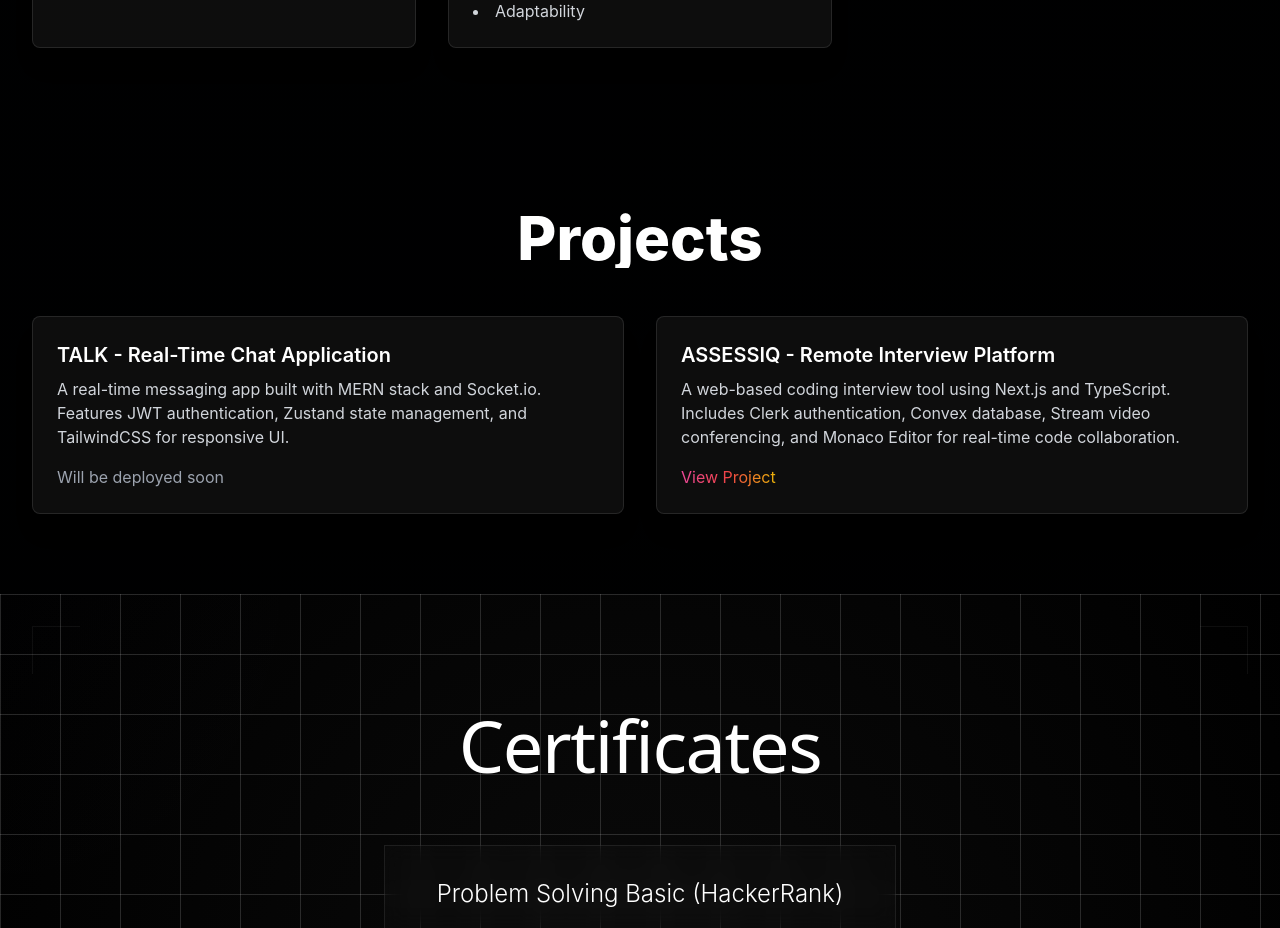
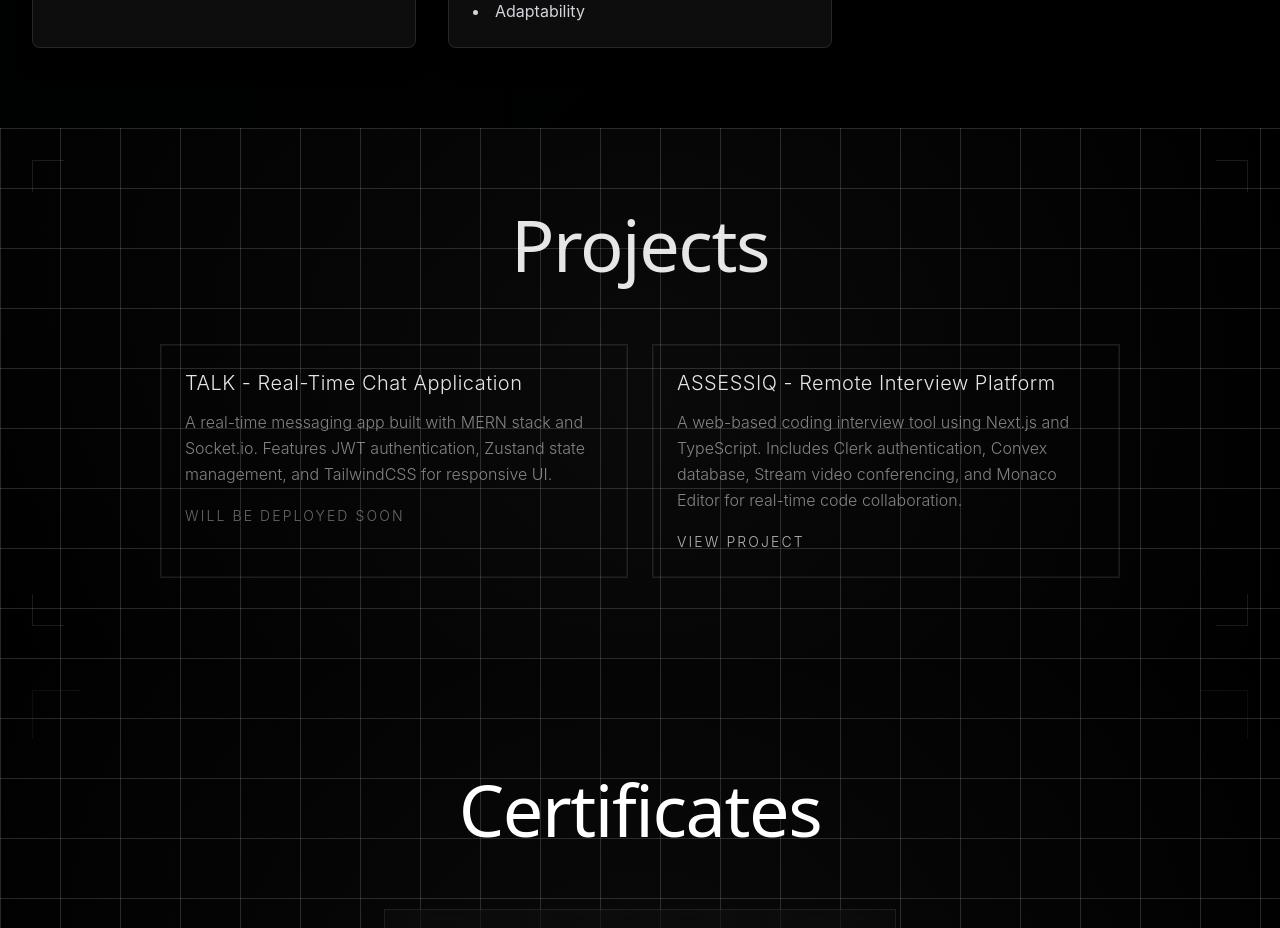
Before and after one commit to Keshav14git/Keshav-Portfolio, a React (Vite) app: page / in a window 1280 px wide. Shown: the part 2200-3128 px from the top of the page. Built offline with nearby package versions, Linux system fonts and the light colour scheme.

Commit message:
ui changes

```diff
--- a/src/Projects.jsx
+++ b/src/Projects.jsx
@@ -1,10 +1,13 @@
-import React, { useEffect } from 'react';
+import React, { useEffect, useRef, useState } from 'react';
 import { gsap } from 'gsap';
 import { ScrollTrigger } from 'gsap/ScrollTrigger';
+import CustomCursor from './CustomCursor'; // Assuming CustomCursor is available
 
 gsap.registerPlugin(ScrollTrigger);
 
 const Projects = () => {
+  const sectionRef = useRef(null);
+  const [mousePosition, setMousePosition] = useState({ x: 0, y: 0 });
   const projects = [
     {
       title: 'TALK - Real-Time Chat Application',
@@ -19,38 +22,130 @@ const Projects = () => {
   ];
 
   useEffect(() => {
+    // Animations for project cards
     gsap.fromTo(
       '.project-card',
-      { opacity: 0, y: 50 },
-      { opacity: 1, y: 0, stagger: 0.3, duration: 1, ease: 'power2.out', scrollTrigger: { trigger: '#projects', start: 'top 80%' } }
+      { opacity: 0, y: 30 },
+      {
+        opacity: 1,
+        y: 0,
+        stagger: 0.2,
+        duration: 0.8,
+        ease: 'cubic-bezier(0.4, 0, 0.2, 1)',
+        scrollTrigger: { trigger: '#projects', start: 'top 80%' },
+      }
+    );
+
+    // Animate section title
+    gsap.fromTo(
+      '.section-title',
+      { opacity: 0, y: 20 },
+      {
+        opacity: 1,
+        y: 0,
+        duration: 0.8,
+        ease: 'cubic-bezier(0.4, 0, 0.2, 1)',
+        scrollTrigger: { trigger: '#projects', start: 'top 90%' },
+      }
     );
   }, []);
 
+  const handleMouseMove = (e) => {
+    setMousePosition({
+      x: e.clientX,
+      y: e.clientY,
+    });
+  };
+
+  const handleCardHover = (hovered, index) => {
+    const card = document.querySelectorAll('.project-card')[index];
+    if (card) {
+      card.style.transform = hovered ? 'translateY(-4px) scale(1.02)' : 'translateY(0) scale(1)';
+    }
+  };
+
   return (
-    <section id="projects" className="py-20 bg-transparent">
-      <div className="max-w-7xl mx-auto px-4 sm:px-6 lg:px-8">
-        <h2 className="text-5xl md:text-6xl font-extrabold text-transparent bg-clip-text bg-white mb-12 text-center">Projects</h2>
-        <div className="grid grid-cols-1 md:grid-cols-2 gap-8">
+    <>
+      <CustomCursor />
+      <section
+        ref={sectionRef}
+        id="projects"
+        onMouseMove={handleMouseMove}
+        className="relative py-20 min-h-[60vh] flex flex-col justify-center bg-black overflow-hidden cursor-none"
+        style={{
+          background: 'radial-gradient(circle at center, #0a0a0a 0%, #000000 100%)',
+        }}
+      >
+        {/* Minimal Grid Background */}
+        <div
+          className="absolute inset-0 pointer-events-none z-0"
+          style={{
+            backgroundImage: `
+              linear-gradient(rgba(255,255,255,0.15) 1px, transparent 1px),
+              linear-gradient(90deg, rgba(255,255,255,0.15) 1px, transparent 1px)
+            `,
+            backgroundSize: '60px 60px',
+          }}
+        />
+
+        {/* Ambient Light Effect */}
+        <div
+          className="absolute inset-0 opacity-20 pointer-events-none"
+          style={{
+            background: `radial-gradient(800px circle at ${mousePosition.x}px ${mousePosition.y}px, rgba(120, 119, 198, 0.08), transparent 60%)`,
+          }}
+        />
+
+        {/* Content Container */}
+        <div className="relative z-10 max-w-5xl mx-auto px-4 sm:px-6 lg:px-8">
+          <h2
+            className="section-title text-5xl md:text-7xl font-extralight text-white/90 mb-16 text-center tracking-tight"
+            style={{
+              fontFamily: 'system-ui, -apple-system, sans-serif',
+              letterSpacing: '-0.02em',
+            }}
+          >
+            Projects
+          </h2>
+          <div className="grid grid-cols-1 md:grid-cols-2 gap-6">
             {projects.map((project, index) => (
-            <div key={index} className="project-card p-6 rounded-lg bg-backdrop-blur-sm bg-white/5 border border-white/10 shadow-xl shadow-lg">
-              <h3 className="text-xl font-semibold text-white mb-2">{project.title}</h3>
-              <p className="text-gray-300 mb-4">{project.description}</p>
+              <div
+                key={index}
+                className="project-card relative p-6 rounded-none bg-transparent border border-white/10 transition-all duration-400"
+                style={{
+                  boxShadow: 'inset 0 0 0 1px rgba(255,255,255,0.05)',
+                }}
+                onMouseEnter={() => handleCardHover(true, index)}
+                onMouseLeave={() => handleCardHover(false, index)}
+              >
+                {/* Card Background Effect */}
+                <div className="absolute inset-0 bg-white opacity-0 group-hover:opacity-5 transition-opacity duration-500" />
+
+                <h3 className="text-xl font-light text-white/90 mb-3 tracking-wide">{project.title}</h3>
+                <p className="text-base text-white/50 mb-4 font-light leading-relaxed">{project.description}</p>
                 {project.link ? (
                   <a
                     href={project.link}
-  className="text-transparent bg-clip-text bg-gradient-to-r from-pink-500 via-red-500 to-yellow-500 hover:underline hover:decoration-4 hover:underline-offset-4 hover:decoration-gradient-to-r hover:from-yellow-500 hover:via-red-500 hover:to-pink-500 transition-all duration-300"
+                    className="relative text-white/70 hover:text-white text-sm font-light tracking-[0.15em] uppercase transition-colors duration-300"
                   >
                     View Project
+                    <span className="absolute bottom-0 left-0 w-0 h-px bg-white/50 group-hover:w-full transition-all duration-300"></span>
                   </a>
-
                 ) : (
-                <span className="text-gray-400">{project.status}</span>
+                  <span className="text-white/40 text-sm font-light tracking-[0.15em] uppercase">{project.status}</span>
                 )}
               </div>
             ))}
           </div>
         </div>
+
+        {/* Corner Accents */}
+        <div className="absolute top-8 left-8 w-8 h-8 border-l border-t border-white/10"></div>
+        <div className="absolute top-8 right-8 w-8 h-8 border-r border-t border-white/10"></div>
+        <div className="absolute bottom-8 left-8 w-8 h-8 border-l border-b border-white/10"></div>
+        <div className="absolute bottom-8 right-8 w-8 h-8 border-r border-b border-white/10"></div>
       </section>
+    </>
   );
 };
 
```
Lines whose indentation alone changed are shown as unchanged.
